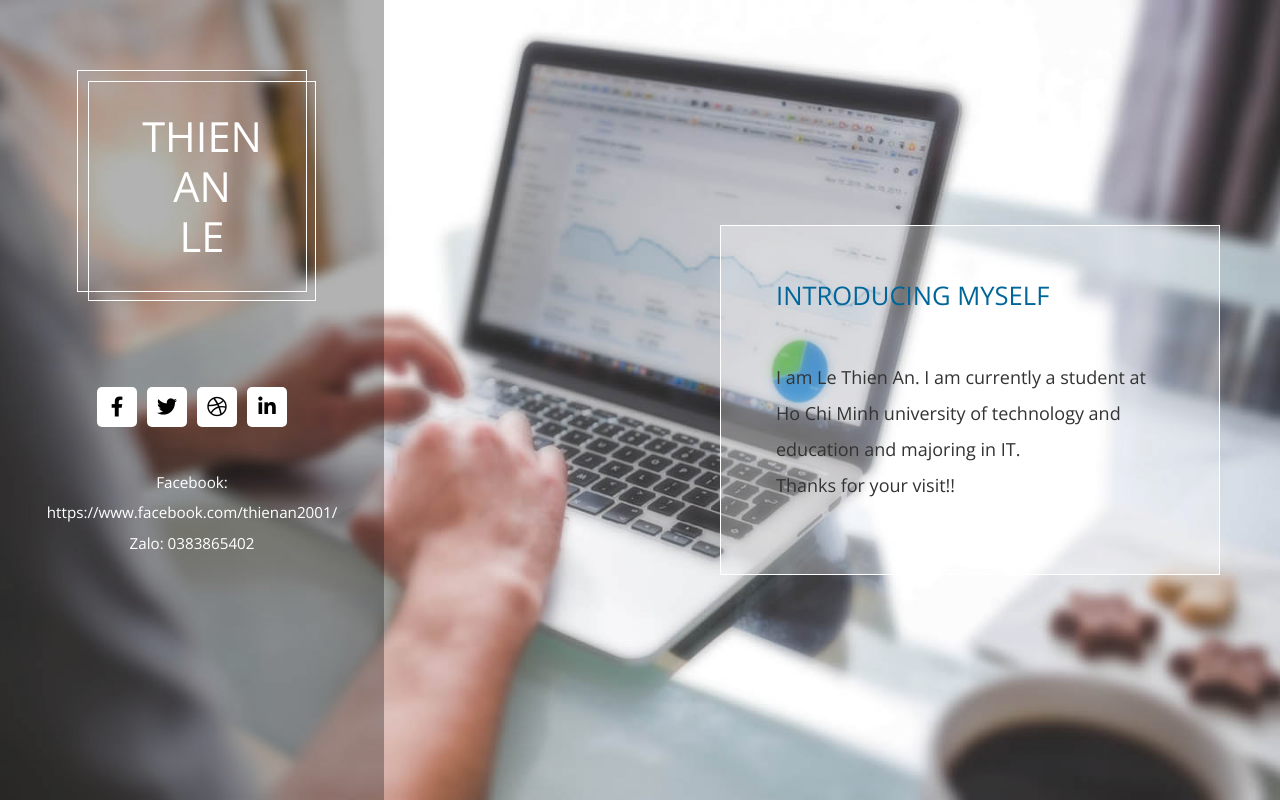
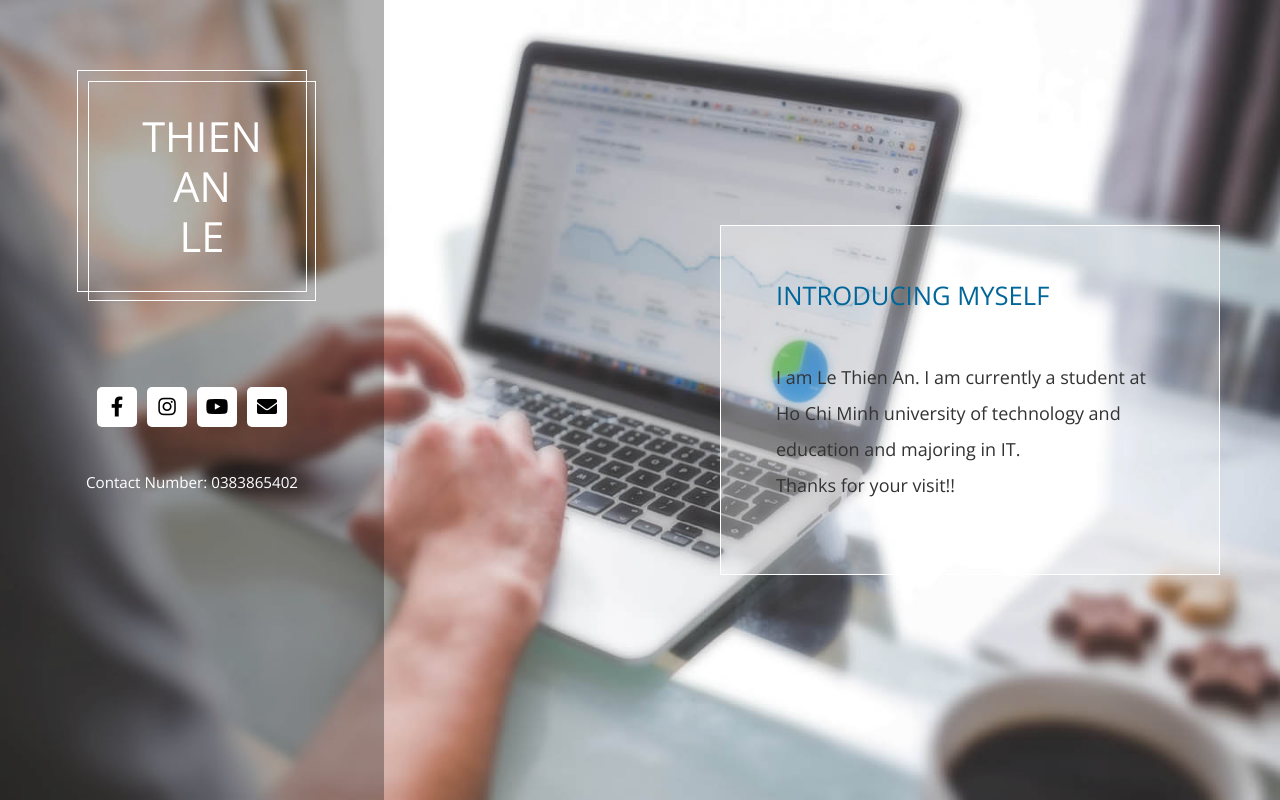
Before and after one commit to thienan01/Introduction-website, a plain HTML site: page index.html in a window 1280 px wide. Drawn offline with nearby package versions, Linux system fonts and the light colour scheme.

Commit message:
Update index.html

```diff
--- a/index.html
+++ b/index.html
@@ -40,26 +40,25 @@ https://templatemo.com/tm-536-dream-pulse
                   </a>
                 </li>
                 <li class="nav-item">
-                  <a href="https://Zalo.com" target="_blank" class="nav-link tm-social-link">
-                    <i class="fab fa-twitter"></i>
+                  <a href="https://www.instagram.com/4n.th1en/" target="_blank" class="nav-link tm-social-link">
+                    <i class="fab fa-instagram"></i>
                   </a>
                 </li>
                 <li class="nav-item">
-                  <a href="https://dribbble.com" class="nav-link tm-social-link">
-                    <i class="fab fa-dribbble"></i>
+                  <a href="https://www.youtube.com/channel/UCi_4ZpZUY2IEJowxJH7tOww/videos" class="nav-link tm-social-link">
+                    <i class="fab fa-youtube"></i>
                   </a>
                 </li>
                 <li class="nav-item">
-                  <a href="https://linkedin.com" class="nav-link tm-social-link">
-                    <i class="fab fa-linkedin-in"></i>
+                  <a href="mailto:thienan12359@gmail.com" class="nav-link tm-social-link">
+                    <i class="fa fa-envelope"></i>
                   </a>
                 </li>
               </ul>
               <footer class="text-center text-white small">
                 <p class="mb--0 mb-2"></p>
                 <p class="mb-0">
-                  Facebook: <a style="color: white;" href="https://www.facebook.com/thienan2001/">https://www.facebook.com/thienan2001/</a> <br>
-                  Zalo: 0383865402
+                  Contact Number: 0383865402
                 </p>
               </footer>
             </div>
```
